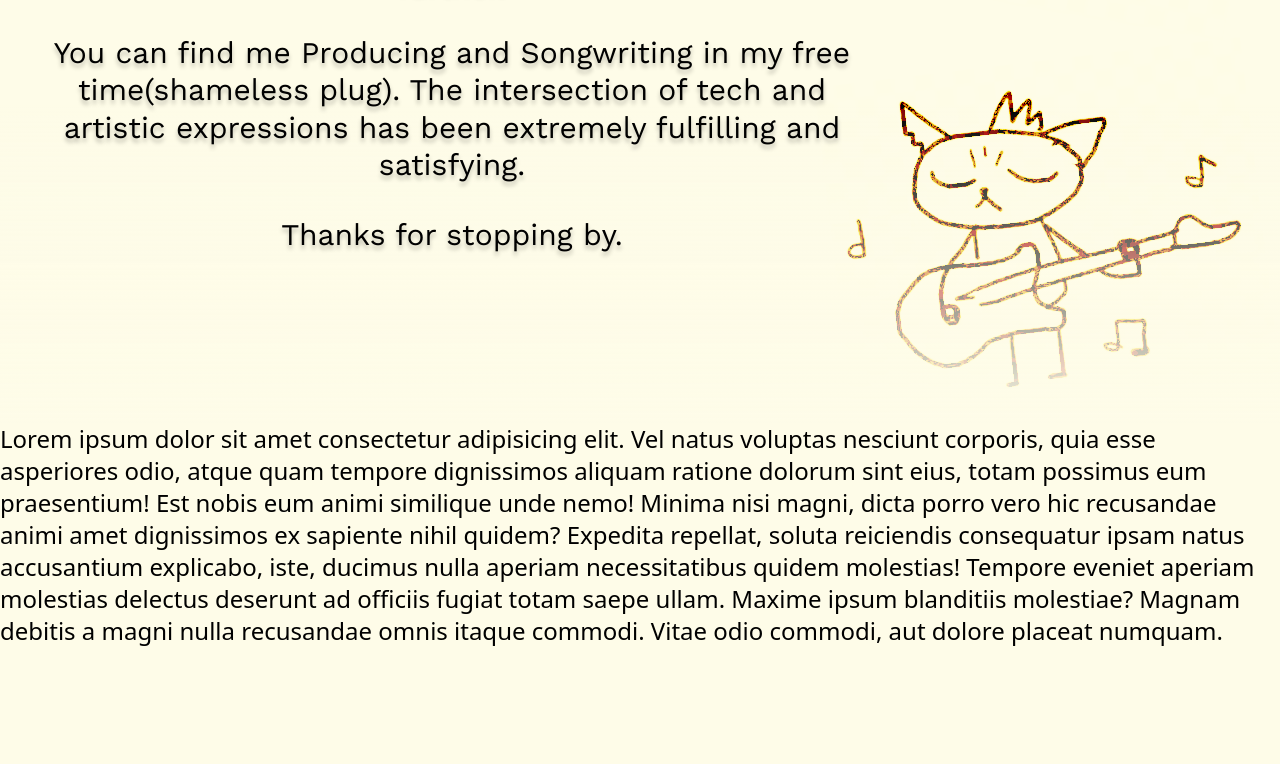
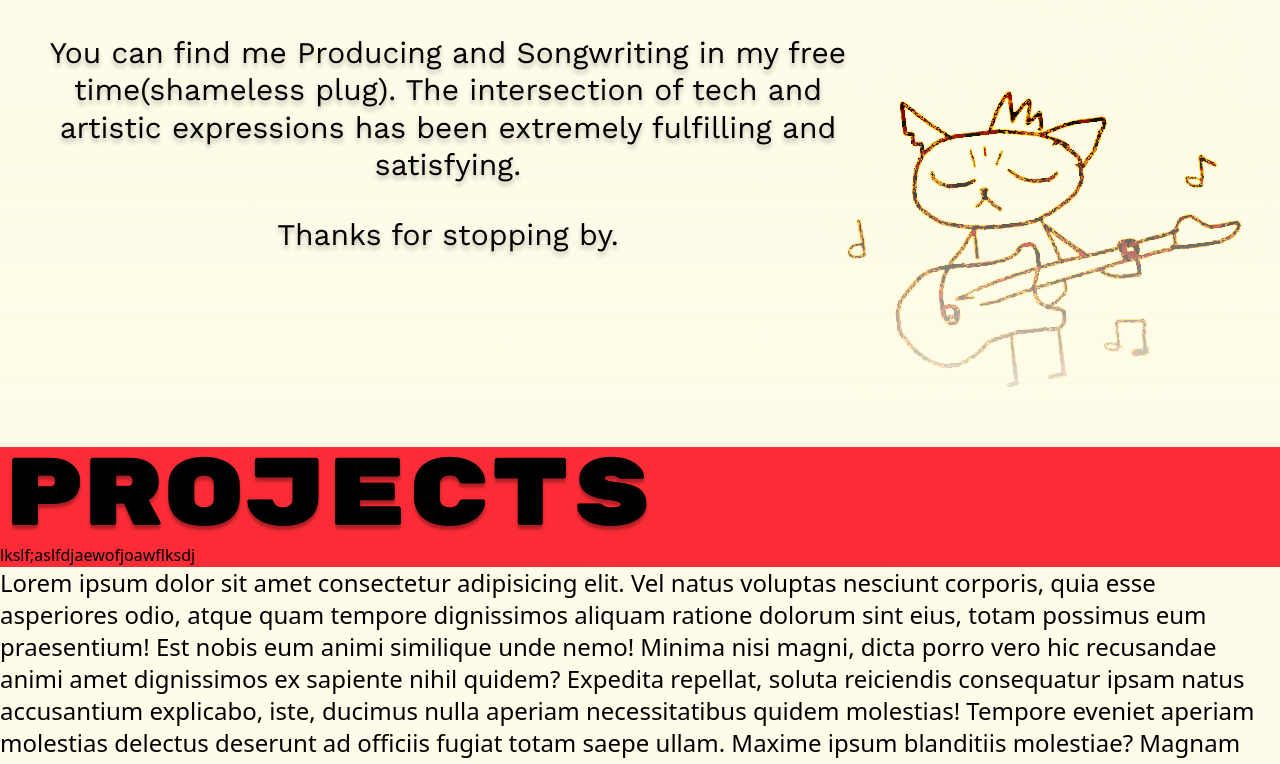
Before and after one commit to herba1/personal-page, a React (Vite) app: page / in a window 1280 px wide. Shown: the part 1417-2181 px from the top of the page. Before the commit the page ends 2064 px from the top, so only its background shows below. Built offline with nearby package versions, Linux system fonts and the light colour scheme.

Commit message:
Project section init

```diff
--- a/src/App.jsx
+++ b/src/App.jsx
@@ -2,7 +2,16 @@ import "./App.css";
 import Navbar from "./components/Navbar/Navbar.jsx";
 import Hero from "./components/Hero/Hero.jsx";
 import About from "./components/About/About.jsx";
+import Title from "./components/Title.jsx";
 
+function Projects(){
+  return(
+    <div className="projects__container bg-red-500 min-h-5">
+      <Title title={"Projects"}/>
+      lkslf;aslfdjaewofjoawflksdj
+    </div>
+  );
+}
 
 function App() {
   return (
@@ -10,6 +19,7 @@ function App() {
       <Navbar />
       <Hero />
       <About />
+      <Projects/>
       <div className="text-2xl">
         Lorem ipsum dolor sit amet consectetur adipisicing elit. Vel natus voluptas nesciunt corporis, quia esse asperiores odio, atque quam tempore dignissimos aliquam ratione dolorum sint eius, totam possimus eum praesentium! Est nobis eum animi similique unde nemo! Minima nisi magni, dicta porro vero hic recusandae animi amet dignissimos ex sapiente nihil quidem? Expedita repellat, soluta reiciendis consequatur ipsam natus accusantium explicabo, iste, ducimus nulla aperiam necessitatibus quidem molestias! Tempore eveniet aperiam molestias delectus deserunt ad officiis fugiat totam saepe ullam. Maxime ipsum blanditiis molestiae? Magnam debitis a magni nulla recusandae omnis itaque commodi. Vitae odio commodi, aut dolore placeat numquam.
       </div>
--- a/src/components/About/About.jsx
+++ b/src/components/About/About.jsx
@@ -1,4 +1,5 @@
 import SectionFade from "../SectionFade";
+import Title from "../Title.jsx";
 
 const ABOUT_TEXT = [
   "Hey there! I am Herbart Hernandez, a Front-end dev, and senior Computer Science student at Fresno State with interest in technical and creative solutions.",
@@ -8,7 +9,7 @@ const ABOUT_TEXT = [
 ];
 
 function About() {
-  const paragraphs = ABOUT_TEXT.map((para,index) => {
+  const paragraphs = ABOUT_TEXT.map((para, index) => {
     return (
       <p
         key={index}
@@ -21,8 +22,8 @@ function About() {
 
   return (
     <div className=" md:justify-start min-h-[900px] mx-auto max-w-7xl about__container relative flex justify-center ">
-      <article className=" lg:pl-12 md:gap-8 mt-8 max-w-2xl  md:w-4xl z-10 text-select md:max-w-5xl flex flex-col items-center text-center px-12 lg:px-10 gap-3">
-        <h1 className=" mt-6 text-6xl lg:text-8xl text-shadow font-rubik">About</h1>
+      <article className=" md:gap-8 mt-8 max-w-2xl  md:w-4xl z-10 text-select md:max-w-5xl flex flex-col items-center text-center px-12 lg:px-10 gap-3">
+        <Title title={'About'}/>
         {paragraphs}
       </article>
       <img
@@ -33,14 +34,14 @@ function About() {
       <img
         src="/doodle_cat.png"
         alt="cat doodle"
-        className=" transition 10s ease-in hidden opacity-40 xl:opacity-100  lg:inline select-none md:absolute top-1/8 right-0 absolute mix-blend-color-burn max-w-xl"
+        className=" transition 10s ease-in hidden opacity-40 xl:opacity-100  lg:block select-none md:absolute top-1/8 right-0 absolute mix-blend-color-burn max-w-xl"
       />
       <img
         src="/doodle_cat_alt.png"
         alt="cat doodle"
         className="hidden opacity-60 xl:opacity-100 md:block select-none md:absolute bottom-0 right-0 absolute mix-blend-color-burn max-w-xl"
       />
-      <SectionFade/>
+      <SectionFade />
     </div>
   );
 }
--- /dev/null
+++ b/src/components/Title.jsx
@@ -0,0 +1,8 @@
+
+export default function Title({title}){
+    return(
+    <h1 className=" mt-6 text-6xl lg:text-8xl text-shadow font-rubik">
+       {title}
+    </h1>
+    );
+}
```
